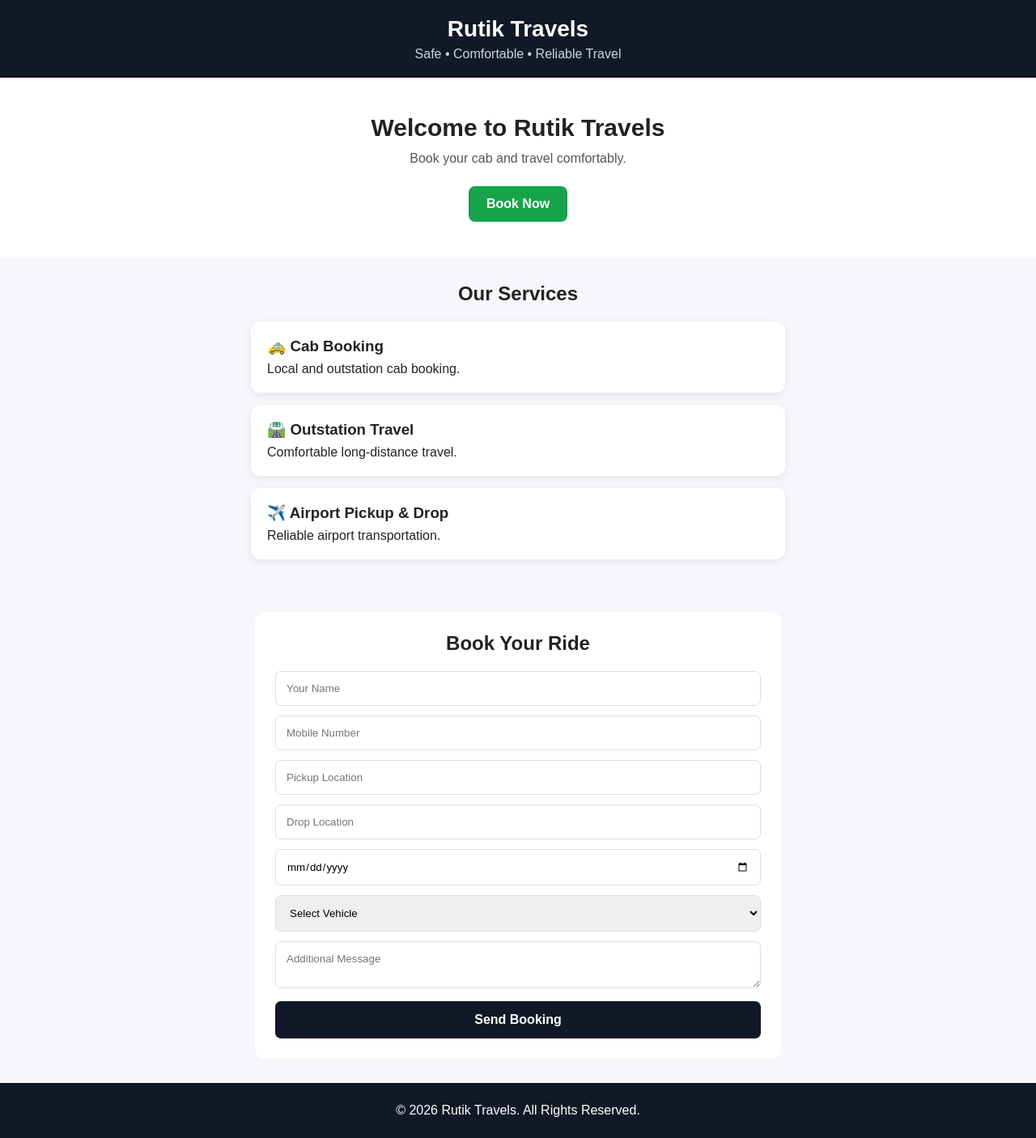
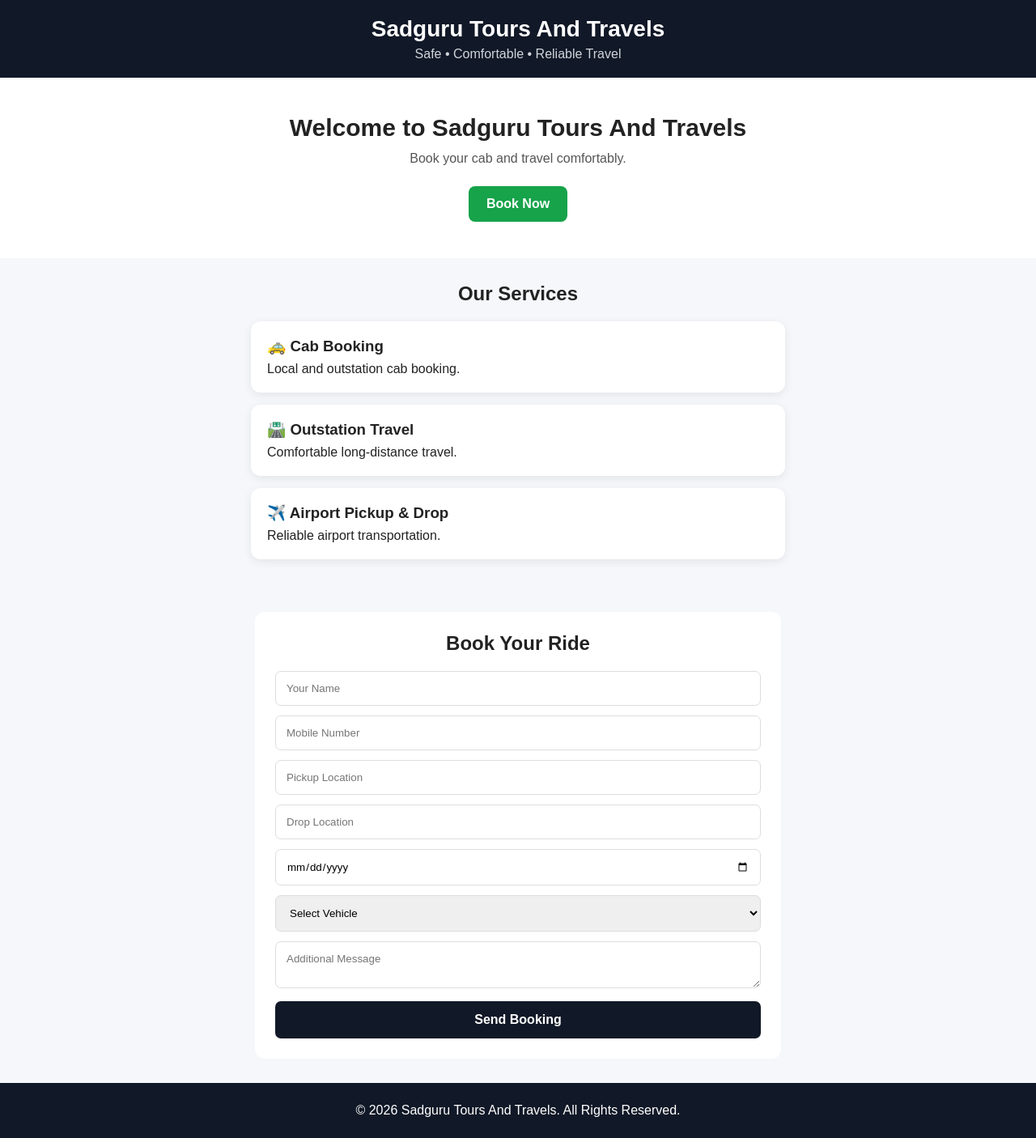
Before and after one commit to rutikbawne008/Sadguru-Tours-And-Travels, a plain HTML site: page index.html in a window 1280 px wide. Shown: the whole page at 81% size. Drawn offline with Linux system fonts and the light colour scheme.

Commit message:
Update index.html

```diff
--- a/index.html
+++ b/index.html
@@ -3,7 +3,7 @@
 <head>
   <meta charset="UTF-8">
   <meta name="viewport" content="width=device-width, initial-scale=1.0">
-  <title>Rutik Travels</title>
+  <title>Sadguru Tours And Travels</title>
 
   <style>
     * {
@@ -130,12 +130,12 @@
 <body>
 
 <header>
-  <h1>Rutik Travels</h1>
+  <h1>Sadguru Tours And Travels</h1>
   <p>Safe • Comfortable • Reliable Travel</p>
 </header>
 
 <section class="hero">
-  <h2>Welcome to Rutik Travels</h2>
+  <h2>Welcome to Sadguru Tours And Travels</h2>
   <p>Book your cab and travel comfortably.</p>
   <a href="#booking" class="btn">Book Now</a>
 </section>
@@ -187,7 +187,7 @@
 </section>
 
 <footer>
-  <p>© 2026 Rutik Travels. All Rights Reserved.</p>
+  <p>© 2026 Sadguru Tours And Travels. All Rights Reserved.</p>
 </footer>
 
 <script>
@@ -210,7 +210,7 @@ function sendBooking(event) {
     "Date: " + date + "%0A" +
     "Vehicle: " + vehicle;
 
-  window.open("https://wa.me/917498566230?text=" + text, "_blank");
+  window.open("https://wa.me/919823841476text=" + text, "_blank");
 }
 </script>
 
```
